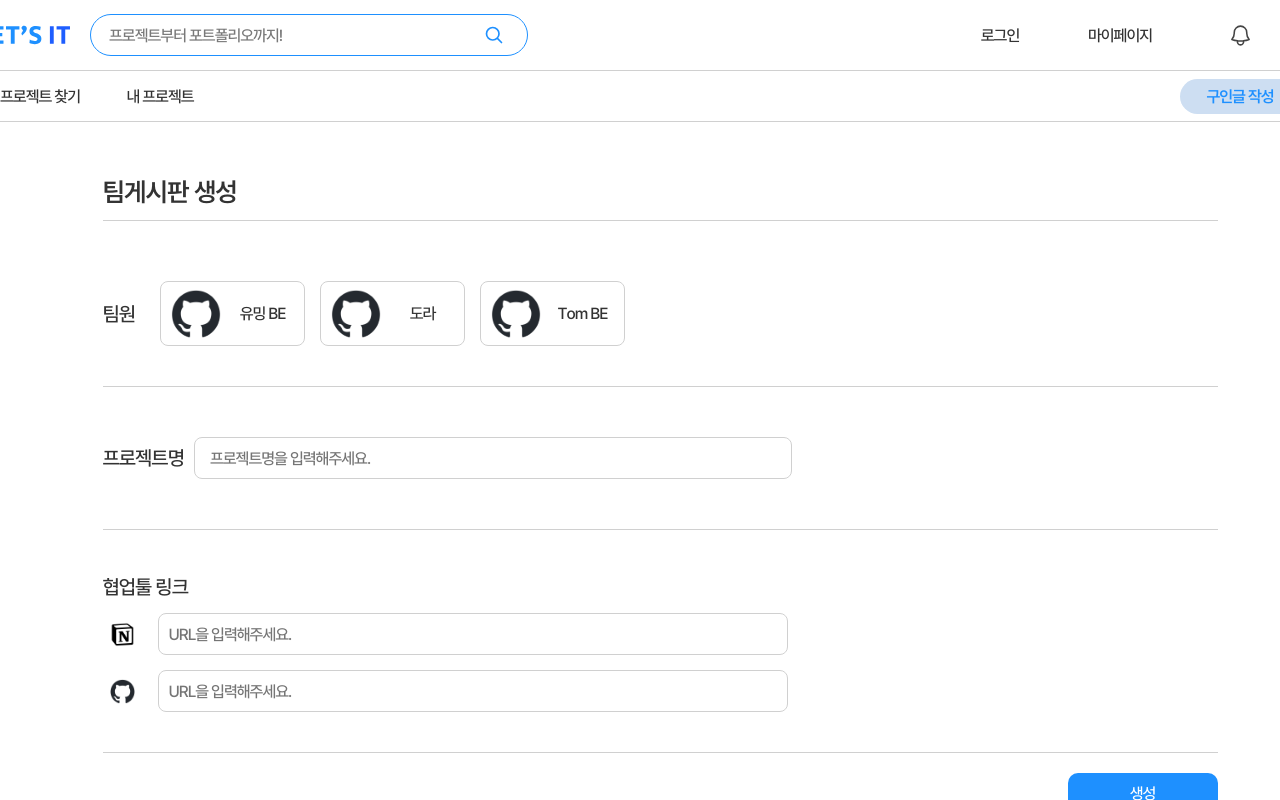
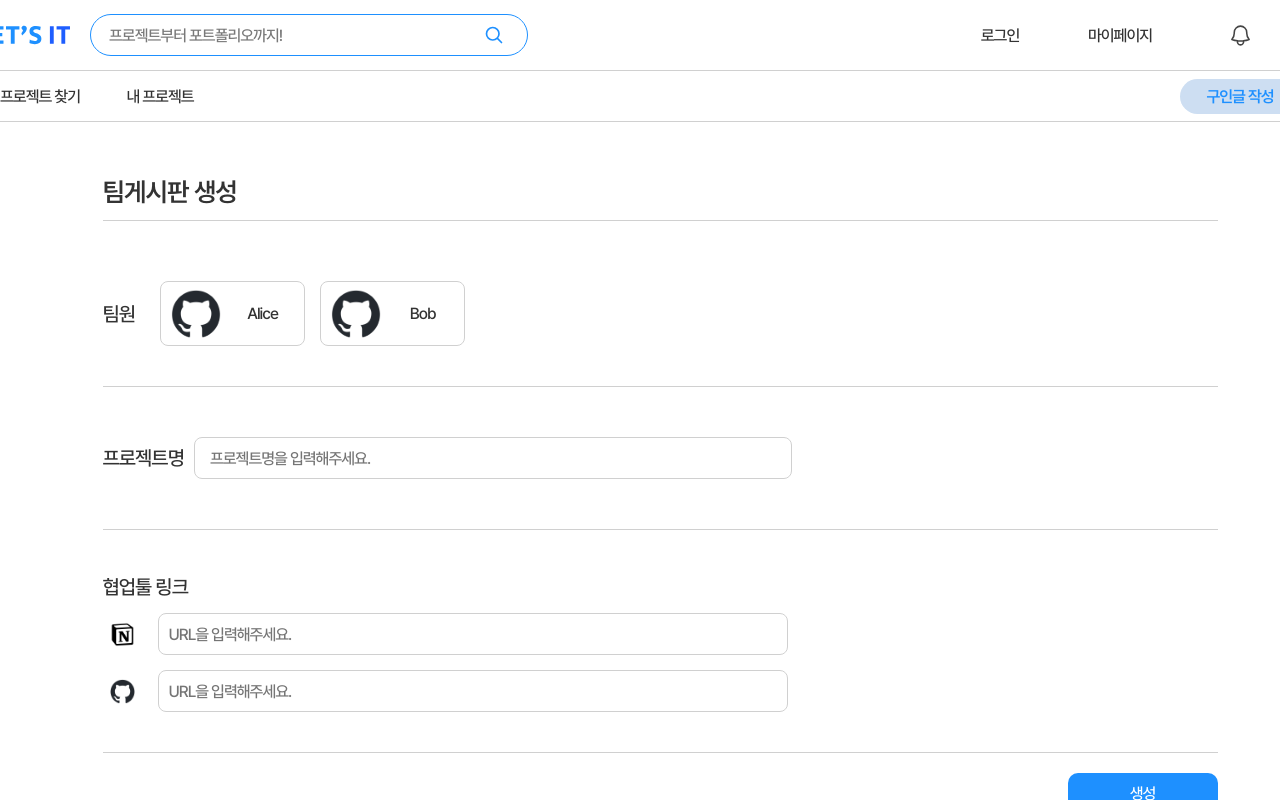
Before and after one commit to yezixx/SOLUX_LETS_IT_Frontend, a React (Vite) app: page /teamboard/new in a window 1280 px wide. Built offline with nearby package versions, Linux system fonts and the light colour scheme; no server answers.

Commit message:
Fix: 넘겨주는 데이터 수정

```diff
--- a/src/Screen/Teamboard/CreateBoard/CreateBoard.jsx
+++ b/src/Screen/Teamboard/CreateBoard/CreateBoard.jsx
@@ -5,14 +5,19 @@ import ProjNameForm from "../../../Components/ProjNameForm/ProjNameForm";
 import styles from "./CreateBoard.module.css";
 import { useRef, useState } from "react";
 import { useNavigate, useSearchParams } from "react-router-dom";
-import { useAtomValue } from "jotai";
-import { userIdAtom } from "../../../atoms/atoms";
 import { createTeam } from "../../../service/teamService";
 
 const mock_members = [
-  { id: 1, userId: "yuming", name: "유밍 BE" },
-  { id: 2, userId: "dora", name: "도라" },
-  { id: 3, userId: "tom", name: "Tom BE" },
+  {
+    userId: "letsit_backend.model.Member@72f9fde6",
+    userName: "Alice",
+    position: "Team_Leader",
+  },
+  {
+    userId: "letsit_backend.model.Member@30b4fb38",
+    userName: "Bob",
+    position: "Team_Member",
+  },
 ];
 const mock_collabLinks = [
   {
@@ -33,7 +38,6 @@ const CreateBoard = () => {
   const [title, setTitle] = useState("");
   const [links, setLinks] = useState(mock_collabLinks);
 
-  const loginUserId = useAtomValue(userIdAtom);
   const [params] = useSearchParams();
   const postId = params.get("post");
 
@@ -61,11 +65,9 @@ const CreateBoard = () => {
       return;
     }
     const newTeamData = {
-      teamId: 1,
-      title: title,
-      collabLink: links,
-      leader: loginUserId,
-      members: members,
+      teamName: title,
+      notionLink: links[0].link,
+      githubLink: links[1].link,
     };
     console.log(newTeamData);
     if (confirm("팀게시판을 생성하시겠습니까?")) {
@@ -108,8 +110,8 @@ const CreateBoard = () => {
           {/*팀원 리스트 */}
           <div className={styles.createBoard__memberItem}>
             <div className={styles.createBoard__innerLabel}>팀원</div>
-            {members.map((member) => (
-              <MemberItem key={member.id} memberName={member.name} />
+            {members.map((member, index) => (
+              <MemberItem key={index} memberName={member.userName} />
             ))}
           </div>
           {/*프로젝트명 */}
```
